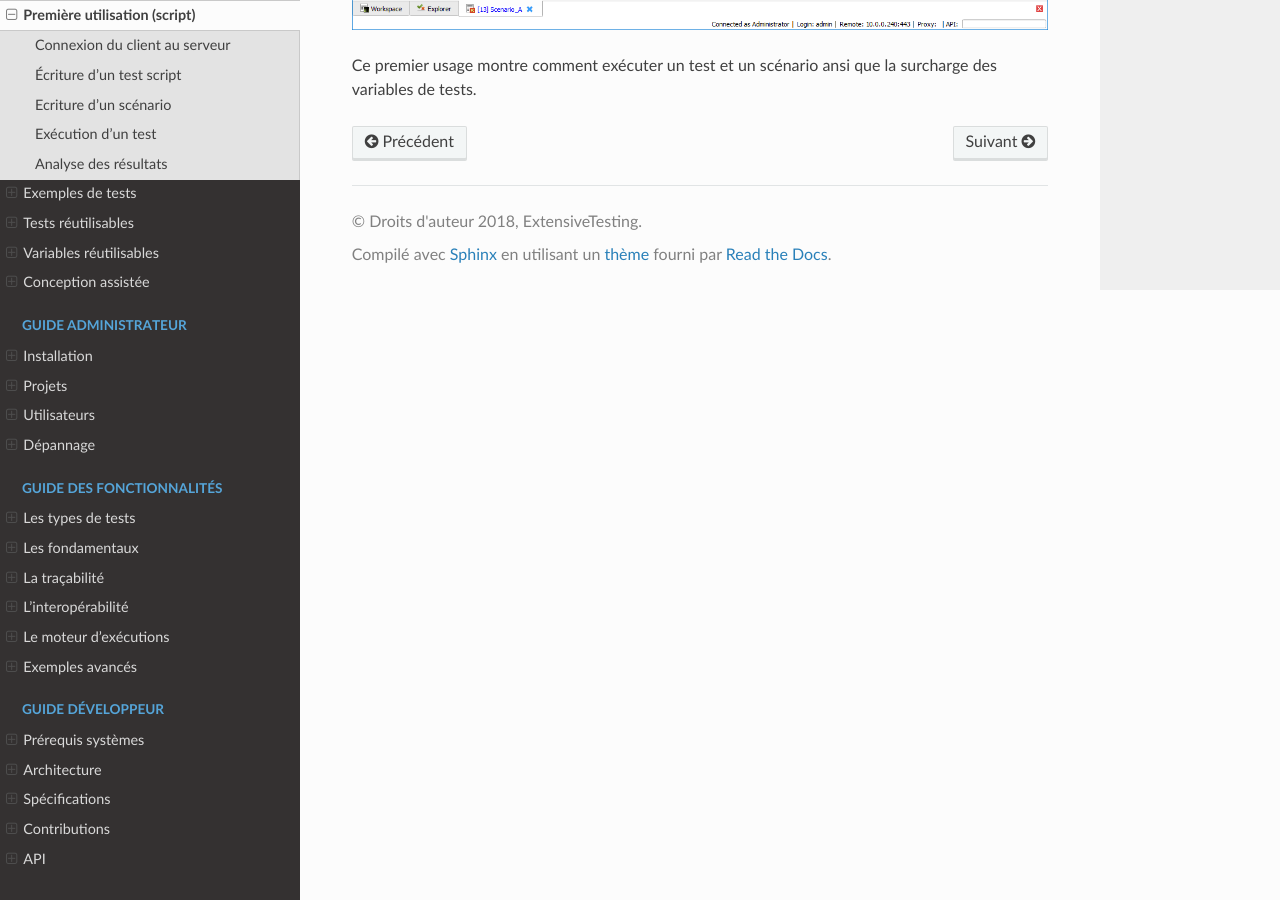
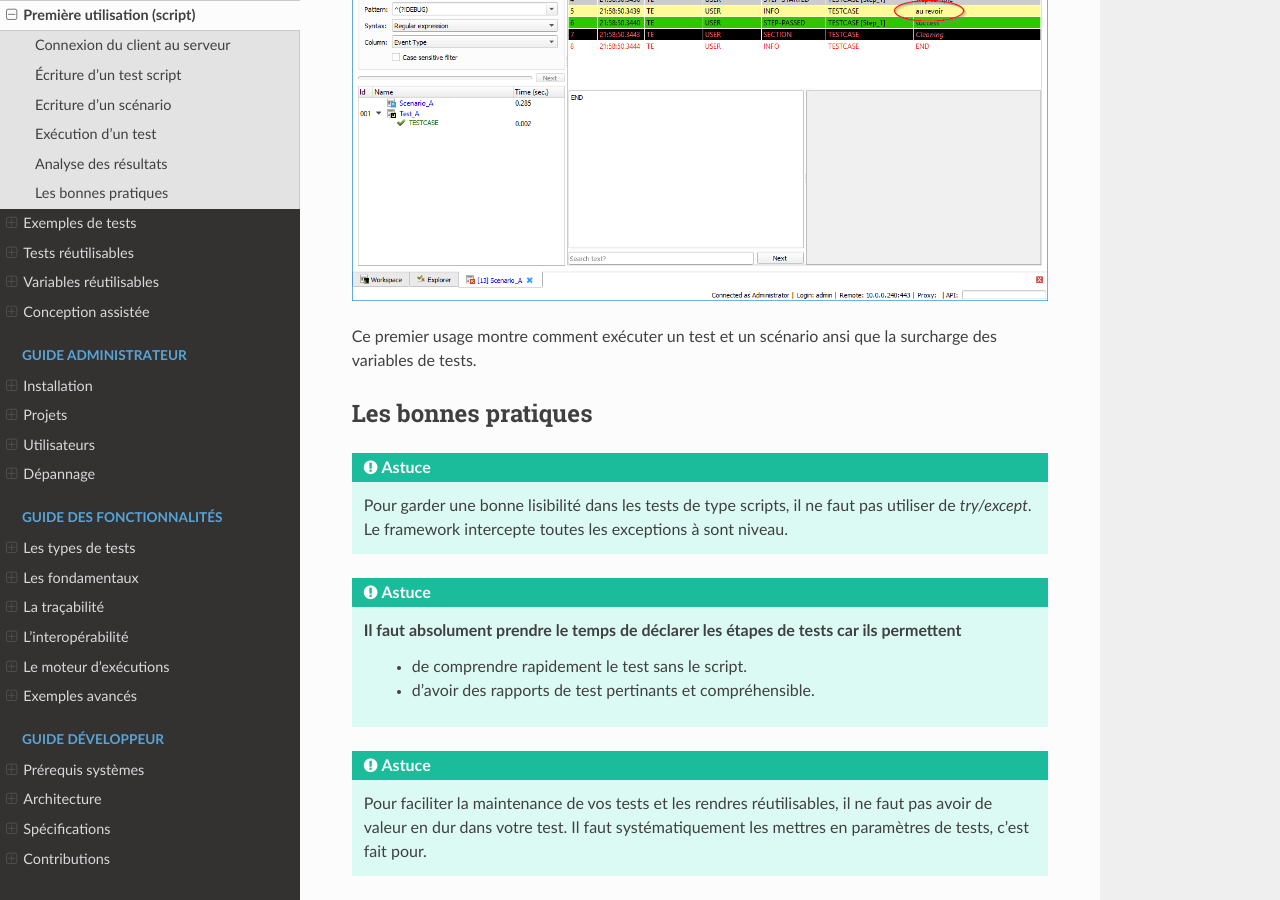
Before and after one commit to ExtensiveAutomation/extensiveautomation-fr.readthedocs.io, a Sphinx documentation site: the page built from docs/user/getting_started.rst, in a window 1280 px wide and 900 px high, scrolled down 4326 px. Built offline with Sphinx 7.4.7 and the Read the Docs theme 2.0.0, drawn with Linux system fonts in a browser that asks for light colours; some of the changed text lies outside the part shown.

Commit message:
mise à jour

```diff
--- a/docs/user/getting_started.rst
+++ b/docs/user/getting_started.rst
@@ -31,6 +31,10 @@ La première utilisation consiste à créer un très simple premier cas de test
 
    .. image:: /_static/images/client/client_new_trace.png
 
+   Il est possible de vérifier la syntaxe du test avant exécution en cliquant sur le bouton suivant:
+
+   .. image:: /_static/images/client/check_syntax.png
+
 4. Enregistrer le test dans le dépôt avec le nom "Test_A" dans le répertoire ``Sandbox``
 
    .. image:: /_static/images/client/client_new_save.png
@@ -85,3 +92,24 @@ La 2ième fenêtre d'analyse montre l'exécution du test "Scenario_A" et notamme
 .. image:: /_static/images/client/test_result_surcharge.png
 
 Ce premier usage montre comment exécuter un test et un scénario ansi que la surcharge des variables de tests.
+
+
+Les bonnes pratiques
+---------------------
+
+.. tip::
+
+  Pour garder une bonne lisibilité dans les tests de type scripts, il ne faut pas utiliser de `try/except`.
+  Le framework intercepte toutes les exceptions à sont niveau.
+
+.. tip::
+
+  Il faut absolument prendre le temps de déclarer les étapes de tests car ils permettent
+   - de comprendre rapidement le test sans le script.
+   - d'avoir des rapports de test pertinants et compréhensible.
+
+.. tip::
+
+   Pour faciliter la maintenance de vos tests et les rendres réutilisables,
+   il ne faut pas avoir de valeur en dur dans votre test.
+   Il faut systématiquement les mettres en paramètres de tests, c'est fait pour.
--- a/docs/user/test_snippets.rst
+++ b/docs/user/test_snippets.rst
@@ -421,6 +421,8 @@ Paramètre(s) pour configurer la requête HTTP à envoyer:
 | HTTP_REQ_URI    | URI appeler                     |
 +-----------------+---------------------------------+
 
+.. image:: /_static/images/examples/snippets_http_req.png
+
 Paramètre(s) pour configurer la réponse HTTP attendue (et qui permettra de considérer le test comme valide):
 
 +-------------------+----------------------------------------------------+
@@ -436,6 +438,8 @@ Paramètre(s) pour configurer la réponse HTTP attendue (et qui permettra de con
 +-------------------+----------------------------------------------------+
 | HTTP_RSP_VERSION  | La version HTTP attendue. HTTP/1.[0|1] par défaut  |
 +-------------------+----------------------------------------------------+
+
+.. image:: /_static/images/examples/snippets_http_rsp.png
 
 .. note:: L'utilisation des expressions régulières est possible pour vérifier ou enregistrer une valeur dans le corps de la réponse ou bien dans les entêtes.
 
--- a/docs/user/variables.rst
+++ b/docs/user/variables.rst
@@ -69,3 +69,7 @@
 		{ "AUTH": "Common:SAMPLE_DATASET_AUTH" }
 	]
  }
+
+
+Import/export des variables
+---------------------------
```
Also changed, not shown: other parts of docs/user/getting_started.rst (+4 -1 lines), docs/features/testlibrary.rst (+17 -1 lines), docs/_static/images/client/check_syntax.png (added), docs/_static/images/client/client_testconfig_export.png (added), docs/_static/images/client/client_testconfig_import.png (added), docs/_static/images/client/snippets_alias.png (added), docs/_static/images/examples/snippets_http_req.png (added), docs/_static/images/examples/snippets_http_rsp.png (added), docs/_static/images/testlibrary/client_interact.png (added).
